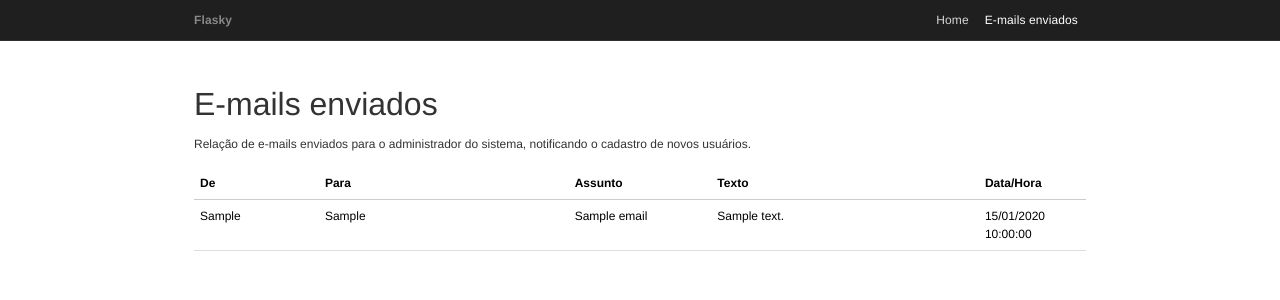
After one commit to PTBDSWS-Wtomendes/flasky, a Flask app: page /emailsEnviados in a window 1280 px wide. The commit adds this page. Shown: the top 300 px of the page. Run offline with Flask 3, Linux system fonts and the light colour scheme; tables that the repository leaves empty hold one stand-in row (values such as "Sample post"); some libraries are stand-ins or nearby versions.

Commit message:
feat: histórico de emails enviados

```diff
--- a/app.py
+++ b/app.py
@@ -58,9 +58,22 @@ class User(db.Model):
         return '<User %r>' % self.username
 
 
+class SentEmail(db.Model):
+    __tablename__ = 'sent_emails'
+    id = db.Column(db.Integer, primary_key=True)
+    sender = db.Column(db.String(255), nullable=False)
+    recipients = db.Column(db.Text, nullable=False)
+    subject = db.Column(db.String(255), nullable=False)
+    body = db.Column(db.Text, nullable=False)
+    sent_at = db.Column(db.DateTime, nullable=False, default=datetime.utcnow)
+
+    def __repr__(self):
+        return '<SentEmail %r>' % self.subject
+
+
 @app.shell_context_processor
 def make_shell_context():
-    return dict(db=db, User=User, Role=Role)
+    return dict(db=db, User=User, Role=Role, SentEmail=SentEmail)
 
 
 class NameForm(FlaskForm):
@@ -104,6 +117,13 @@ def send_new_user_email(user, send_optional_email=False):
         timeout=15,
     )
     response.raise_for_status()
+    db.session.add(SentEmail(
+        sender=user.username,
+        recipients='\n'.join(recipients),
+        subject=app.config['FLASKY_MAIL_SUBJECT_PREFIX'] + 'User Cadastrado no Banco',
+        body='Novo usuário cadastrado: %s' % user.username,
+    ))
+    db.session.commit()
     return True
 
 
@@ -169,6 +189,12 @@ def index():
 def login():
     form = LoginForm()
     return render_template('login.html', form=form)
+
+
+@app.route('/emailsEnviados')
+def emails_enviados():
+    emails = SentEmail.query.order_by(SentEmail.sent_at.desc()).all()
+    return render_template('emails_enviados.html', emails=emails)
 
 
 @app.route('/identificacao')
--- a/static/css/site.css
+++ b/static/css/site.css
@@ -84,8 +84,36 @@ body {
 }
 
 .users-table,
-.roles-table {
+.roles-table,
+.emails-table {
   font-size: 12px;
+}
+
+.emails-table {
+  table-layout: fixed;
+  width: 100%;
+}
+
+.emails-table th,
+.emails-table td {
+  padding: 7px 6px;
+  border-bottom-color: #ddd;
+  vertical-align: top;
+  overflow-wrap: anywhere;
+}
+
+.emails-table th {
+  border-bottom-color: #ccc;
+}
+
+.emails-table .email-sender { width: 14%; }
+.emails-table .email-recipient { width: 28%; }
+.emails-table .email-subject { width: 16%; }
+.emails-table .email-body { width: 30%; }
+.emails-table .email-date { width: 12%; }
+
+.email-recipient span {
+  display: block;
 }
 
 .users-table th,
--- a/templates/base.html
+++ b/templates/base.html
@@ -14,6 +14,7 @@
         <a class="navbar-brand fw-semibold" href="{{ url_for('index') }}">Flasky</a>
         <ul class="navbar-nav">
           <li class="nav-item"><a class="nav-link" href="{{ url_for('index') }}">Home</a></li>
+          <li class="nav-item"><a class="nav-link {% if request.endpoint == 'emails_enviados' %}active{% endif %}" href="{{ url_for('emails_enviados') }}">E-mails enviados</a></li>
         </ul>
       </div>
     </nav>
--- /dev/null
+++ b/templates/emails_enviados.html
@@ -0,0 +1,41 @@
+{% extends "base.html" %}
+
+{% block title %}E-mails enviados | Flasky{% endblock %}
+
+{% block content %}
+<div class="page-heading">
+  <h1>E-mails enviados</h1>
+  <p>Relação de e-mails enviados para o administrador do sistema, notificando o cadastro de novos usuários.</p>
+
+  <table class="table emails-table">
+    <thead>
+      <tr>
+        <th class="email-sender" scope="col">De</th>
+        <th class="email-recipient" scope="col">Para</th>
+        <th class="email-subject" scope="col">Assunto</th>
+        <th class="email-body" scope="col">Texto</th>
+        <th class="email-date" scope="col">Data/Hora</th>
+      </tr>
+    </thead>
+    <tbody>
+      {% for email in emails %}
+      <tr>
+        <td>{{ email.sender }}</td>
+        <td class="email-recipient">
+          {% for recipient in email.recipients.split('\n') %}
+          <span>{{ recipient }}</span>
+          {% endfor %}
+        </td>
+        <td>{{ email.subject }}</td>
+        <td>{{ email.body }}</td>
+        <td>{{ email.sent_at.strftime('%d/%m/%Y<br>%H:%M:%S')|safe }}</td>
+      </tr>
+      {% else %}
+      <tr>
+        <td colspan="5">Nenhum e-mail enviado.</td>
+      </tr>
+      {% endfor %}
+    </tbody>
+  </table>
+</div>
+{% endblock %}
```
Also changed, not shown: migrations/versions/b7c2d4e9f106_registra_emails_enviados.py (added, +32 -0 lines).
